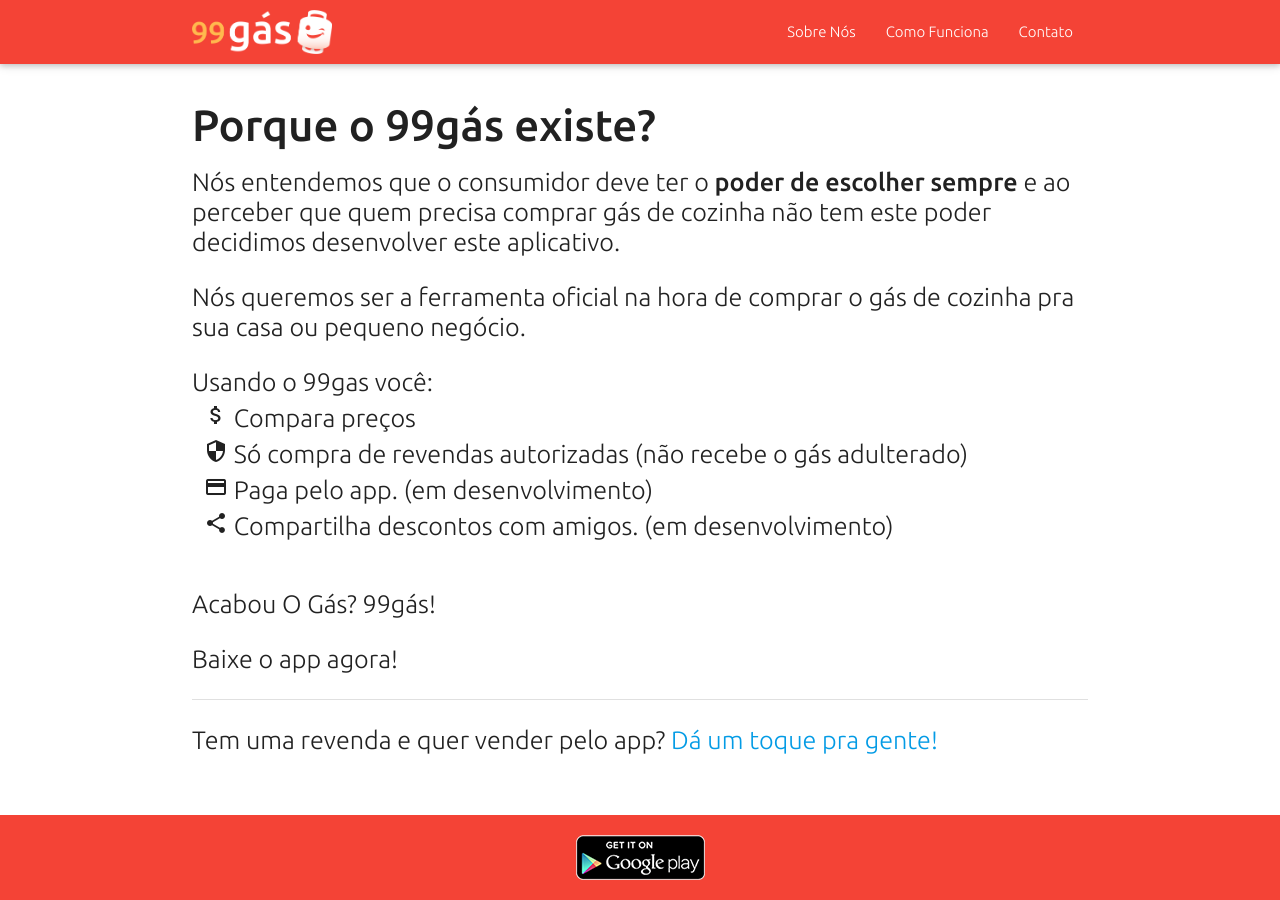
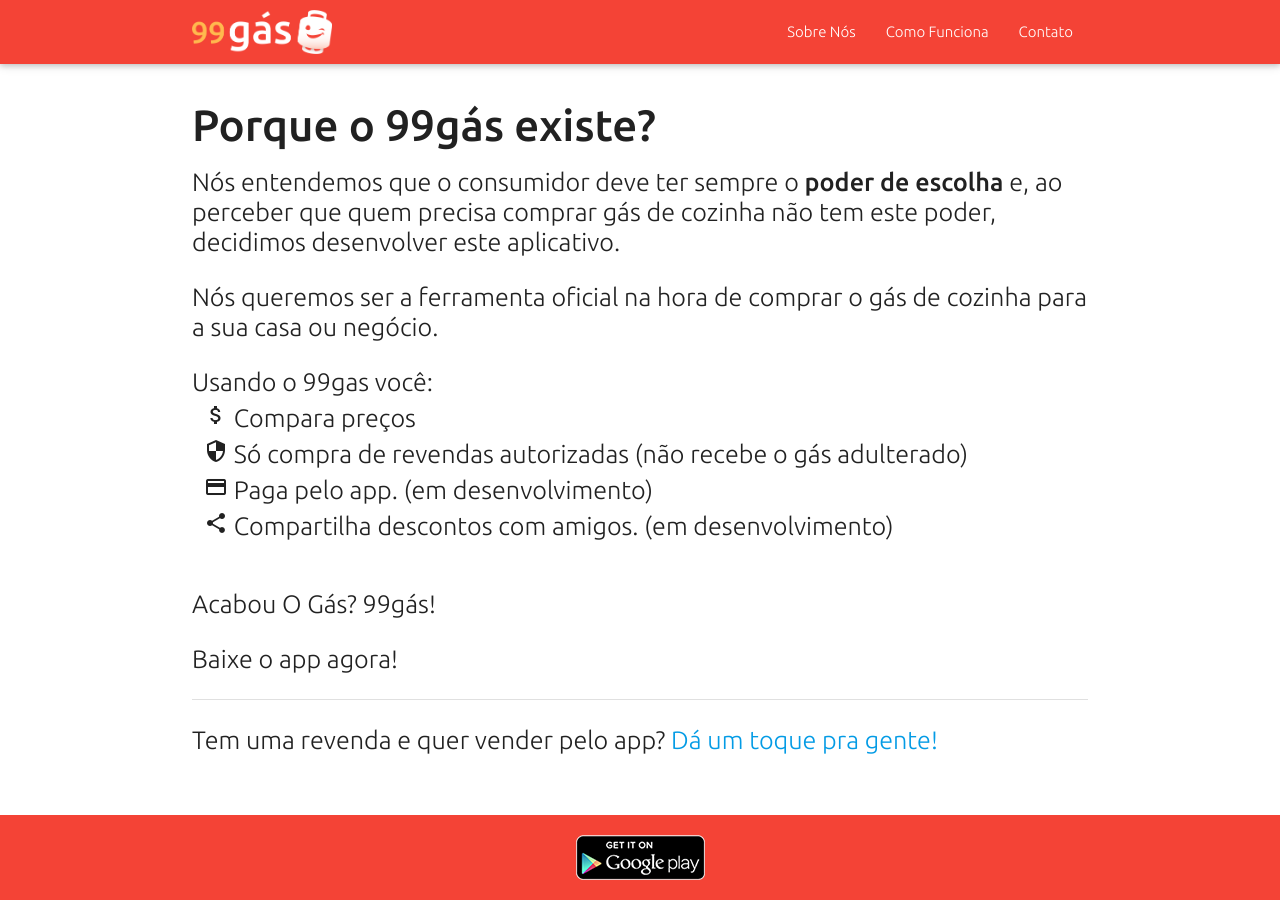
Before and after one commit to lmaranhao/99gas_website, a Jekyll site: the page built from sobre.html, in a window 1280 px wide. Built offline with Jekyll 4.4.1, drawn with Linux system fonts in a browser that asks for light colours; nearby versions of some CDN libraries.

Commit message:
editando texto sobre

```diff
--- a/sobre.html
+++ b/sobre.html
@@ -8,8 +8,8 @@ title: 99gás - Sobre Nós
         <div class="row">
             <div class="col s12">
                 <h3 class="header left-align font-weight-bold">Porque o 99gás existe?</h3>
-                <p class="no-margin flow-text">Nós entendemos que o consumidor deve ter o <strong>poder de escolher sempre</strong> e ao perceber que quem precisa comprar gás de cozinha não tem este poder decidimos desenvolver este aplicativo.</p>
-                <p class="flow-text">Nós queremos ser a ferramenta oficial na hora de comprar o gás de cozinha pra sua casa ou pequeno negócio.</p>
+                <p class="no-margin flow-text">Nós entendemos que o consumidor deve ter sempre o <strong>poder de escolha</strong> e, ao perceber que quem precisa comprar gás de cozinha não tem este poder, decidimos desenvolver este aplicativo.</p>
+                <p class="flow-text">Nós queremos ser a ferramenta oficial na hora de comprar o gás de cozinha para a sua casa ou negócio.</p>
                 <p class="no-margin flow-text">Usando o 99gas você:</p>
                 <p class="flow-text" style="margin: 6px 0 0 12px"><i class="material-icons">attach_money</i> Compara preços</p>
                 <p class="flow-text" style="margin: 6px 0 0 12px"><i class="material-icons">security</i> Só compra de revendas autorizadas (não recebe o gás adulterado)</p>
```
